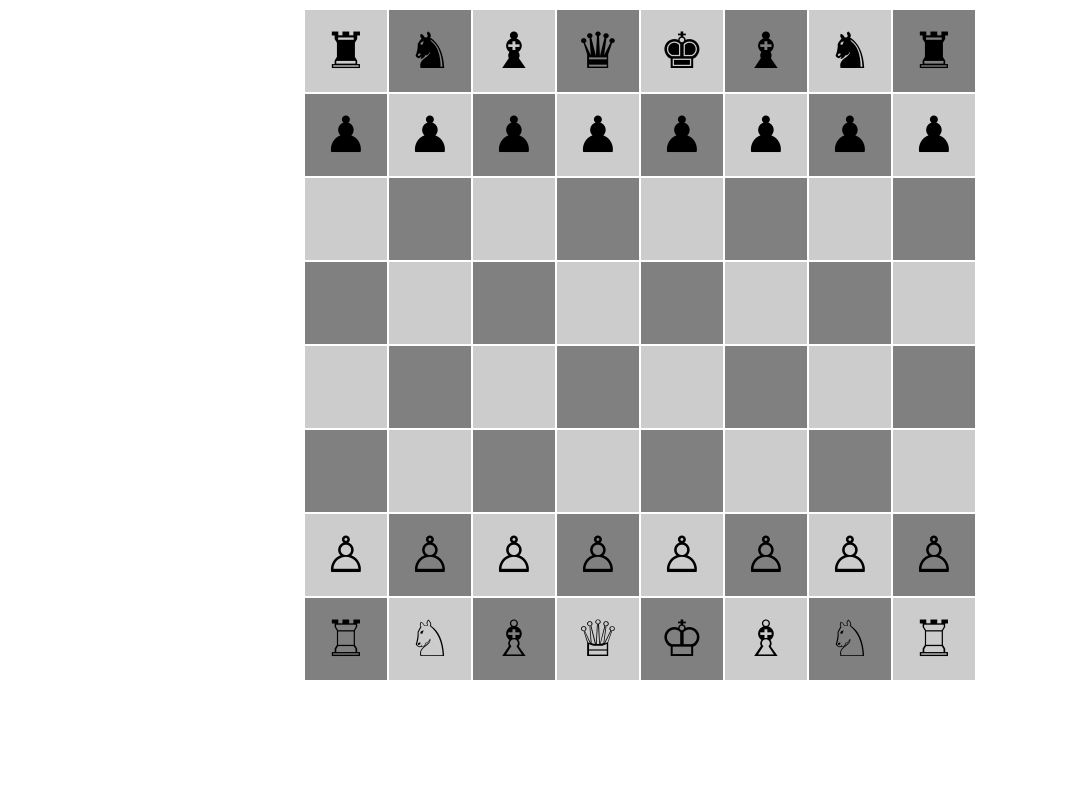
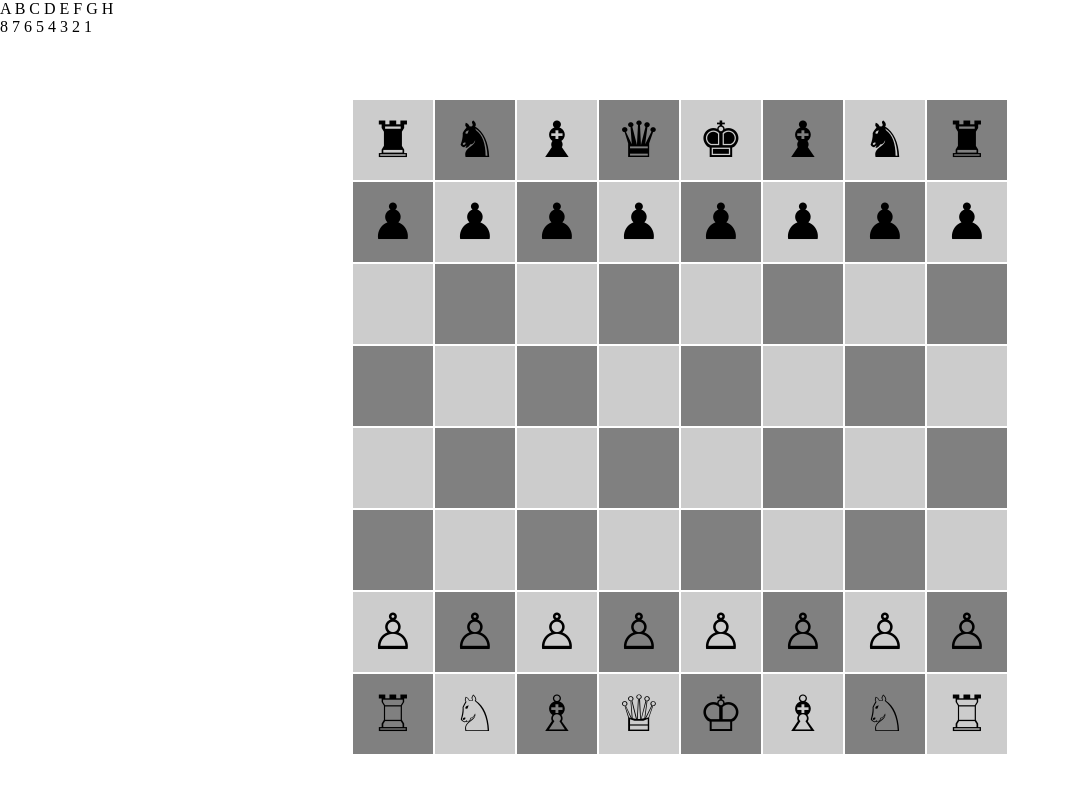
Before and after one commit to condericson/chess_app, a website: page index.html in a window 1280 px wide. Shown: the whole page, without its empty margins (0-1070 px from the left). Drawn offline with nearby package versions, Linux system fonts and the light colour scheme.

Commit message:
working on axis

```diff
--- a/app.js
+++ b/app.js
@@ -97,9 +97,10 @@ $(document).ready(function () {
 		$(window).mousedown(function () {
 			modifyState("areIndicatorsVisible", false);
 		});
-		$(".piece").mouseup(function (e) {
+		$(".piece").mousedown(function (e) {
 			e.stopPropagation();
 			let pieceColor = $(this).attr('data-piece').slice(0, 5);
+			console.log(pieceColor);
 			if (selectedColor != pieceColor) {
 				console.log("breaking");
 				return;
--- a/index.html
+++ b/index.html
@@ -12,7 +12,28 @@
 </head>
 
 <body>
-	<table id="gameboard">
+	<div id="gameboard">
+		<div class="letterAxis">
+			<span>A</span>
+			<span>B</span>
+			<span>C</span>
+			<span>D</span>
+			<span>E</span>
+			<span>F</span>
+			<span>G</span>
+			<span>H</span>
+		</div>
+		<div class="numberAxis">
+			<span>8</span>
+			<span>7</span>
+			<span>6</span>
+			<span>5</span>
+			<span>4</span>
+			<span>3</span>
+			<span>2</span>
+			<span>1</span>
+		</div>
+		<table id="field">
 		<tbody>
 			<tr>
 				<td id="a8" class="cell"></td>
@@ -96,7 +117,8 @@
 			</tr>
 
 		</tbody>
-	</table>
+		</table>
+	</div>
 </body>
 
 </html>
--- a/styles.css
+++ b/styles.css
@@ -1,5 +1,18 @@
-#gameboard {
+* {
+	box-sizing: border-box;
+	margin: 0px;
+	padding: 0px;
+}
+
+#gameboard{
+	position: relative;
+}
+
+
+#field {
 	margin: 0 auto;
+	padding-left: 80px;
+	padding-top: 80px;
 }
 td {
 	width: 80px;
@@ -10,10 +23,10 @@ td {
 	vertical-align: middle;
 }
 
-tr:nth-child(odd) td:nth-child(even), tr:nth-child(even) td:nth-child(odd) {
+tbody > tr:nth-child(odd) td:nth-child(even), tbody > tr:nth-child(even) td:nth-child(odd) {
 	background-color: grey;
 }
-tr:nth-child(odd) td:nth-child(odd), tr:nth-child(even) td:nth-child(even){
+tbody > tr:nth-child(odd) td:nth-child(odd), tbody > tr:nth-child(even) td:nth-child(even){
 	background-color: #CCC;
 }
 
@@ -21,6 +34,18 @@ tr:nth-child(odd) td:nth-child(odd), tr:nth-child(even) td:nth-child(even){
 	cursor: pointer;
 }
 
-#gameboard > tbody > tr > td.indicating {
+#field > tbody > tr > td.indicating {
 	background-color: blue;
 }
+
+thead {
+	position: relative;
+}
+
+.numberAxis {
+	position: absolute;
+}
+
+.numberAxis > td {
+	display: block;
+}
```
